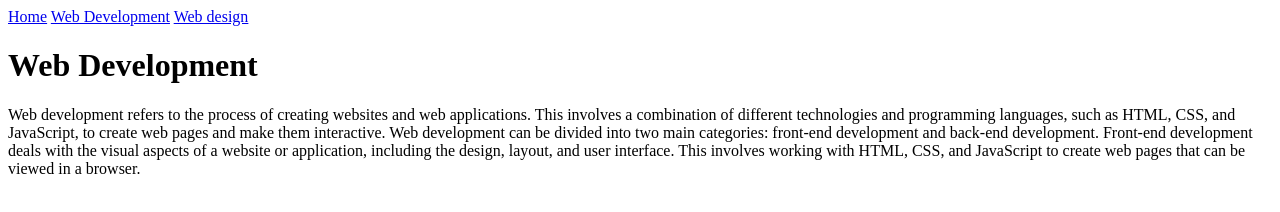
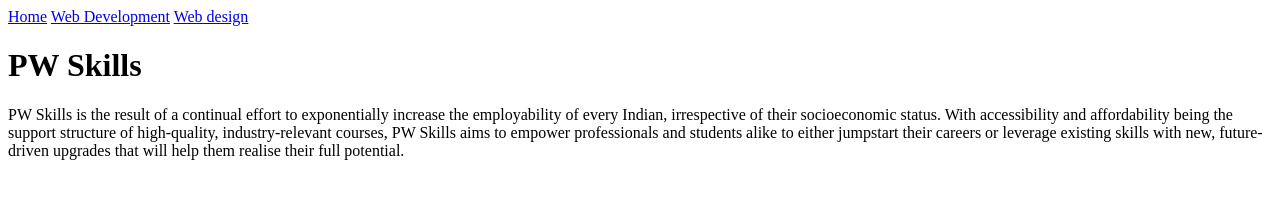
Before and after one commit to sheikhtanjim/Core-HTML-Assignment-Que, a plain HTML site: page 04/home.html in a window 1280 px wide. Drawn offline with Linux system fonts and the light colour scheme.

Commit message:
first commit

```diff
--- a/04/home.html
+++ b/04/home.html
@@ -14,10 +14,11 @@
         </nav>
     </header>
     <main id="#">
-        <h1>Web Development</h1>
+        <h1>PW Skills</h1>
 
-        <p>Web development refers to the process of creating websites and web applications. This involves a combination of different technologies and programming languages, such as HTML, CSS, and JavaScript, to create web pages and make them interactive.
-            Web development can be divided into two main categories: front-end development and back-end development. Front-end development deals with the visual aspects of a website or application, including the design, layout, and user interface. This involves working with HTML, CSS, and JavaScript to create web pages that can be viewed in a browser.</p>
+        <p>
+            PW Skills is the result of a continual effort to exponentially increase the employability of every Indian, irrespective of their socioeconomic status. With accessibility and affordability being the support structure of high-quality, industry-relevant courses, PW Skills aims to empower professionals and students alike to either jumpstart their careers or leverage existing skills with new, future-driven upgrades that will help them realise their full potential.
+        </p>
     </main>
 </body>
 </html>
```
Also changed, not shown: 04/web development.html (+16 -0 lines).
